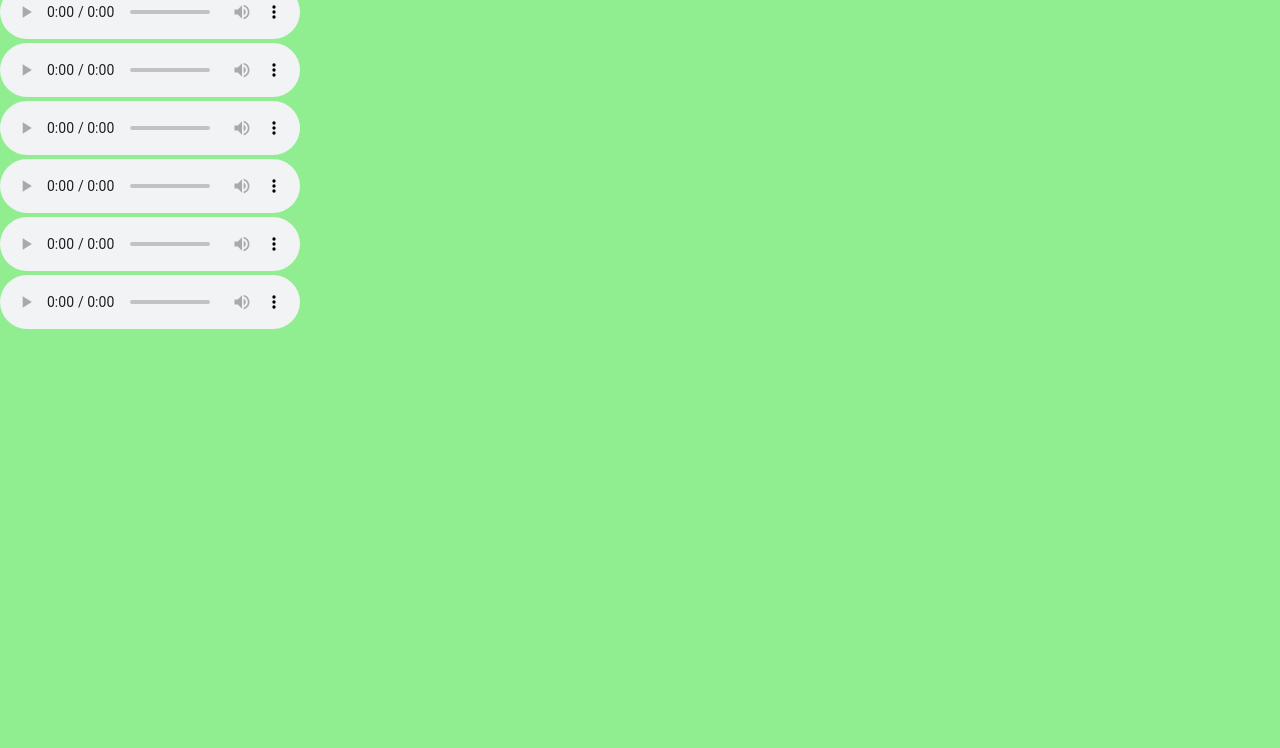
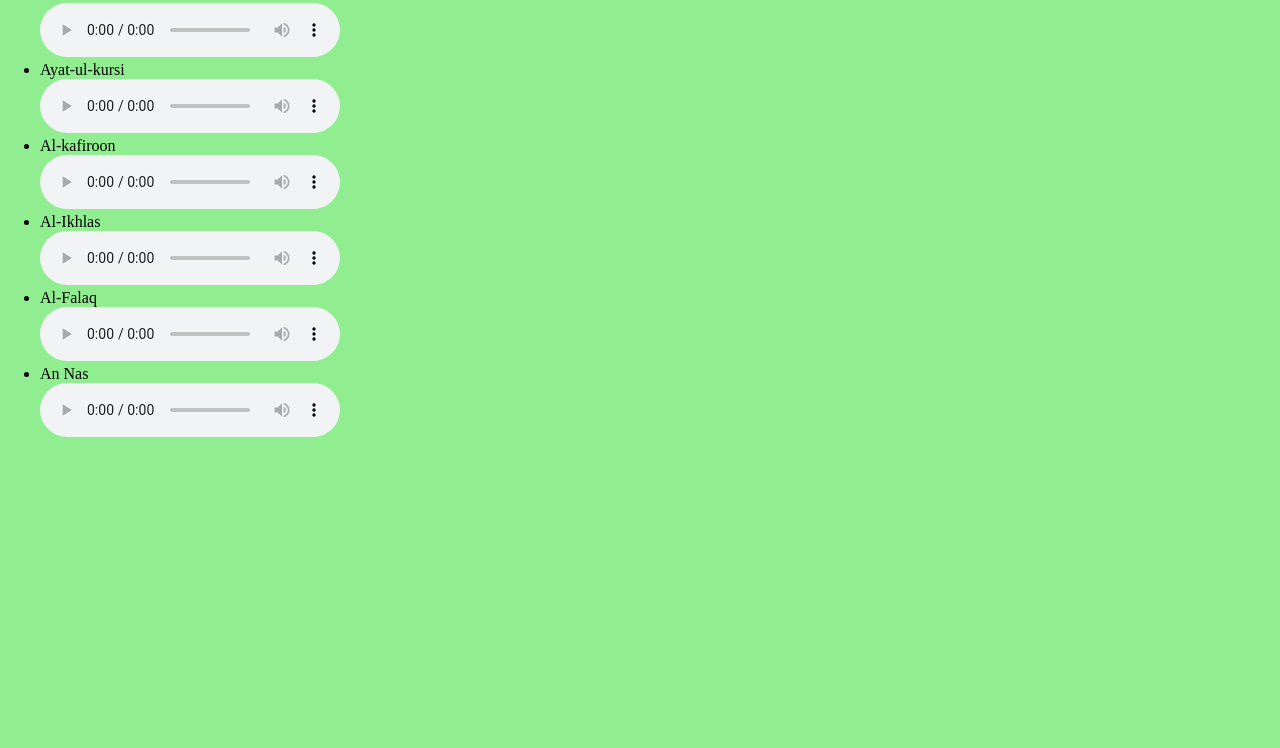
Before and after one commit to shahid943/CharQul, a plain HTML site: page index.html in a window 1280 px wide. Shown: the part 52-800 px from the top of the page. Drawn offline with Linux system fonts and the light colour scheme.

Commit message:
Update index.html

```diff
--- a/index.html
+++ b/index.html
@@ -8,27 +8,26 @@
 </head>
 <body>
   <h1>Al-Fatiha, Ayat-ul-kursi, Char Qul</h1>
-  <div class="Al-Fatiha">
-    <audio src="./Surat Al-Fatiha.mp3" controls autoplay>Surat Al-Fatiha</audio>
+  <div class="container">
+  <ul>
+  <li><div class="Al-Fatiha">Al-Fatiha</div>
+  <audio src="./Surat Al-Fatiha.mp3" controls autoplay></audio></li>
 
+  <li><div class="ayat-ul-kursi">Ayat-ul-kursi</div>
+  <audio src="./ayat-ul-kursi.mp3" controls></audio></li>
 
-  <div class="ayat-ul-kursi">
-    <audio src="./ayat-ul-kursi.mp3" controls autoplay>Ayat-ul-kursi</audio>
+  <li><div class="Al-Kafiroon">Al-kafiroon</div>
+  <audio src="./Surat Al-Kafiroon.mp3" controls></audio></li>
 
+  <li><div class="Al-Ikhlas">Al-Ikhlas</div>
+  <audio src="./Surat Al-Ikhlas.mp3" controls></audio></li>
 
-  <div class="Al-Kafiroon">
-    <audio src="./Surat Al-Kafiroon.mp3" controls autoplay>Surat Alkafiroon</audio>
+  <li><div class="Al-Falaq">Al-Falaq</div>
+  <audio src="./Surat Al-Falaq.mp3" controls></audio></li>
 
-  <div class="Al-Ikhlas">
-    <audio src="./Surat Al-Ikhlas.mp3" controls autoplay >Surat Al-Ikhlas</audio>
-
-  <div class="Al-Falaq">
-    <audio src="./Surat Al-Falaq.mp3" controls autoplay>Surat Al-Falaq</audio>
-
-  <div class="An Nas">
-    <audio src="./Surat An Nas.mp3" controls autoplay>Surat An-Nas</audio>
-</div>
-</audio>
-
+  <li><div class="An Nas">An Nas</div>
+  <audio src="./Surat An Nas.mp3" controls loop></li>
+  </div>
+</ul>
 </body>
 </html>
```
